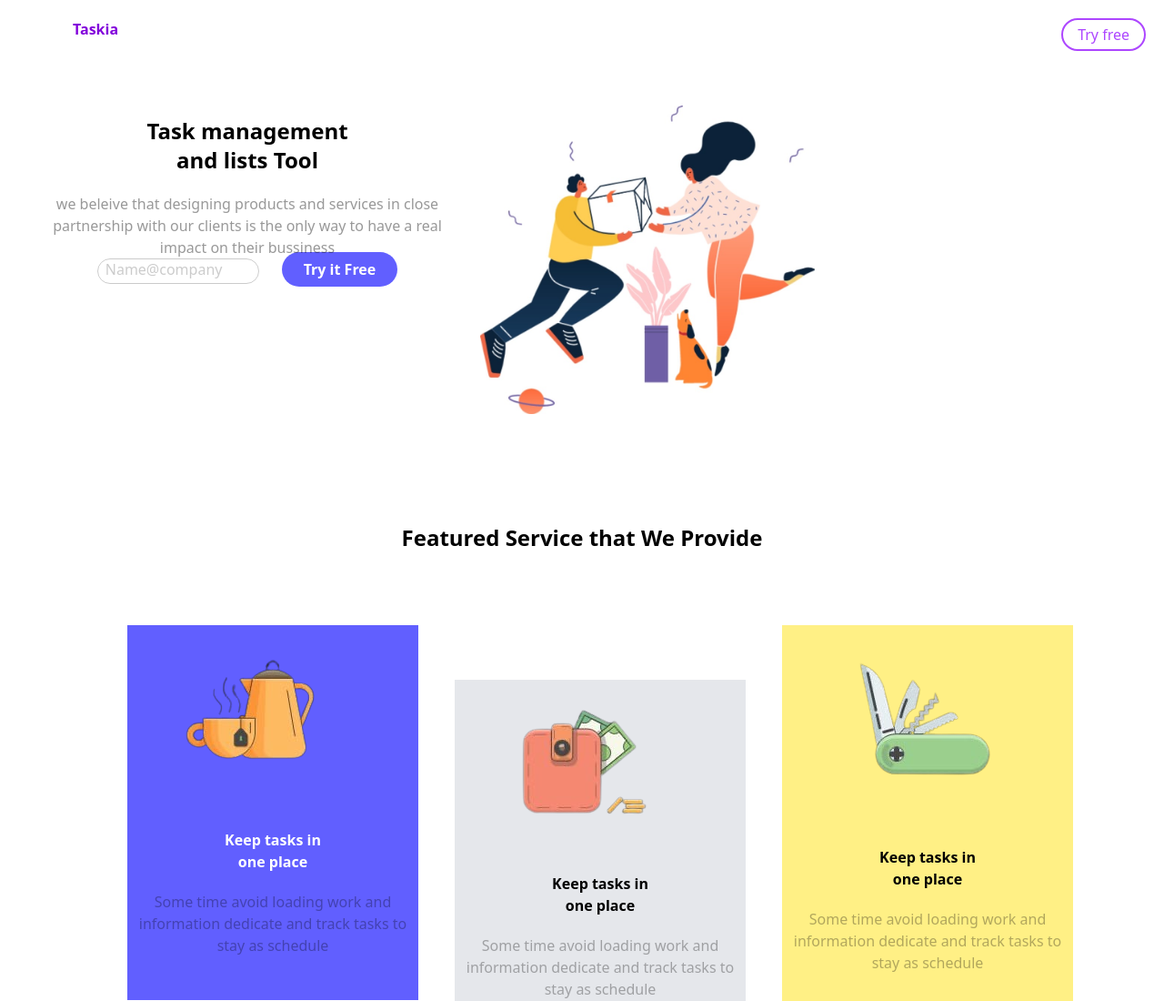
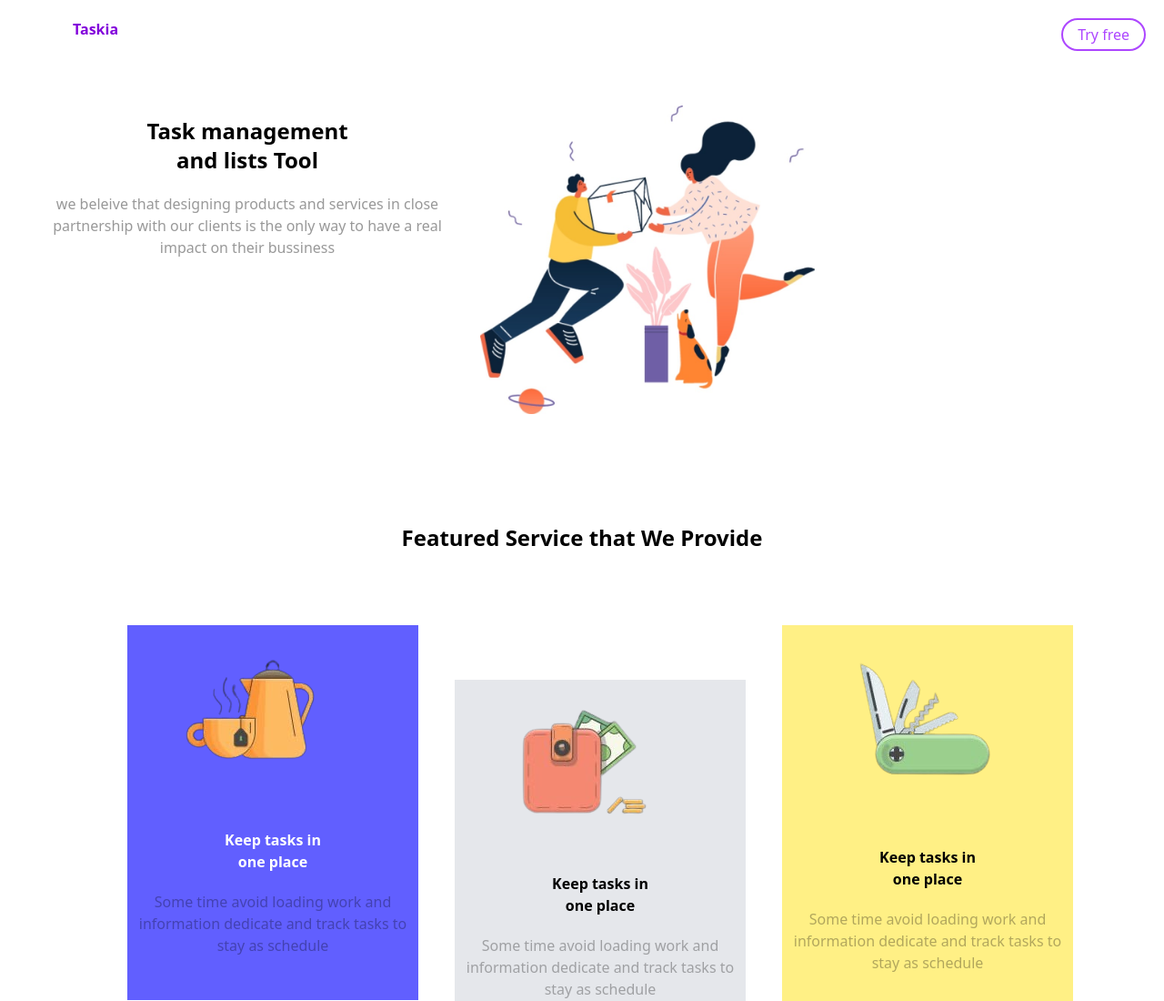
Before and after one commit to ashi3009/Q1, a plain HTML site: page index.html in a window 1280 px wide. Shown: the top 1100 px of the page at 91% size. Drawn offline with nearby package versions, Linux system fonts and the light colour scheme.

Commit message:
removed button

```diff
--- a/index.html
+++ b/index.html
@@ -15,8 +15,6 @@
         <div class="w-1/2">
             <h1 class="mt-3 font-extrabold text-2xl">Task management<br>and lists Tool</h1>
             <p class="mt-5 font-thin opacity-40">we beleive that designing products and services in close partnership with our clients is the only way to have a real<br>impact on their bussiness</p>
-            <b class="bg-white-800 font-thin rounded-full border ps-2 pe-10 pb-1 mt-20 hover:bg-orange-100 opacity-20">Name@company</b>
-            <b class="bg-indigo-500 rounded-full px-6 py-2 text-white ml-5 mt-[16px]">Try it Free</b>
 
         </div>
         <div>
```
